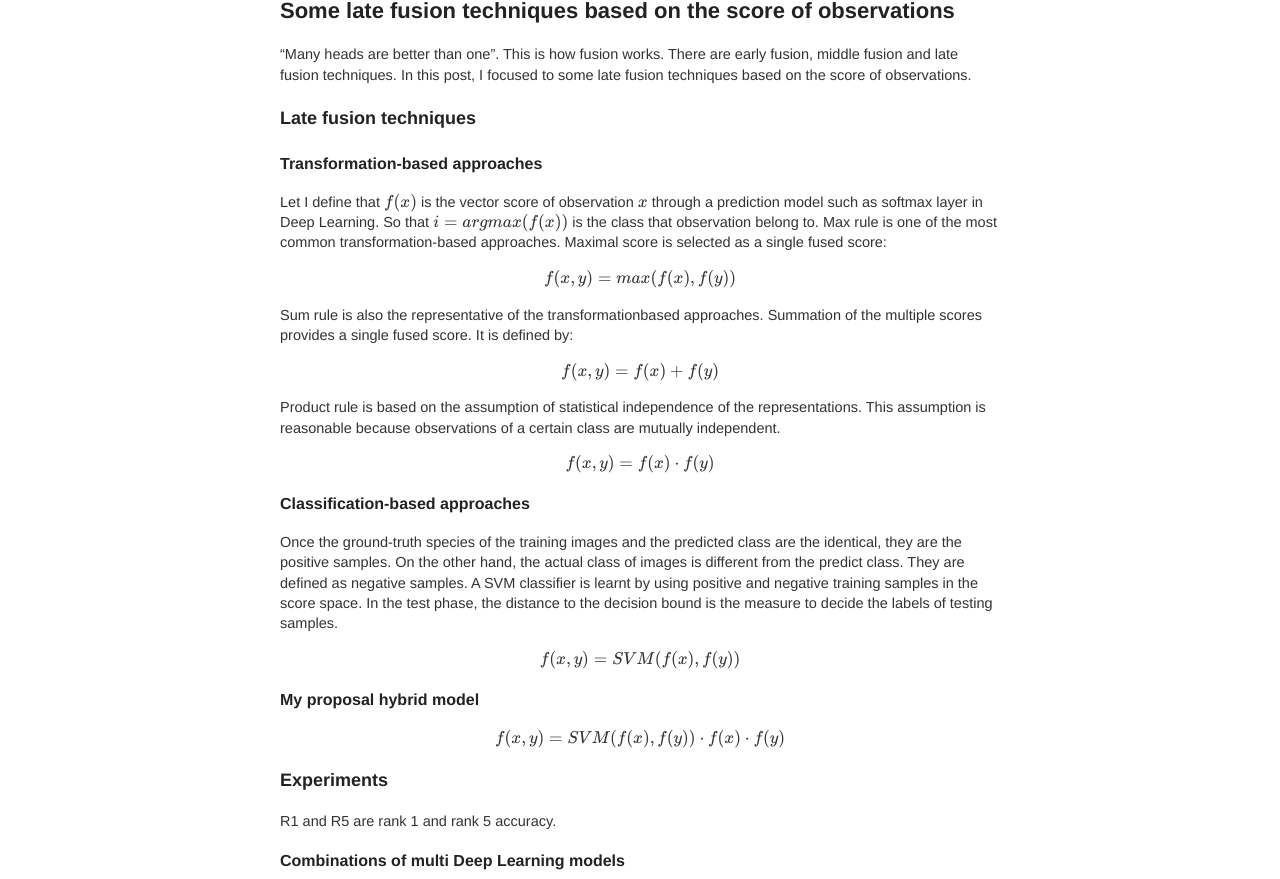
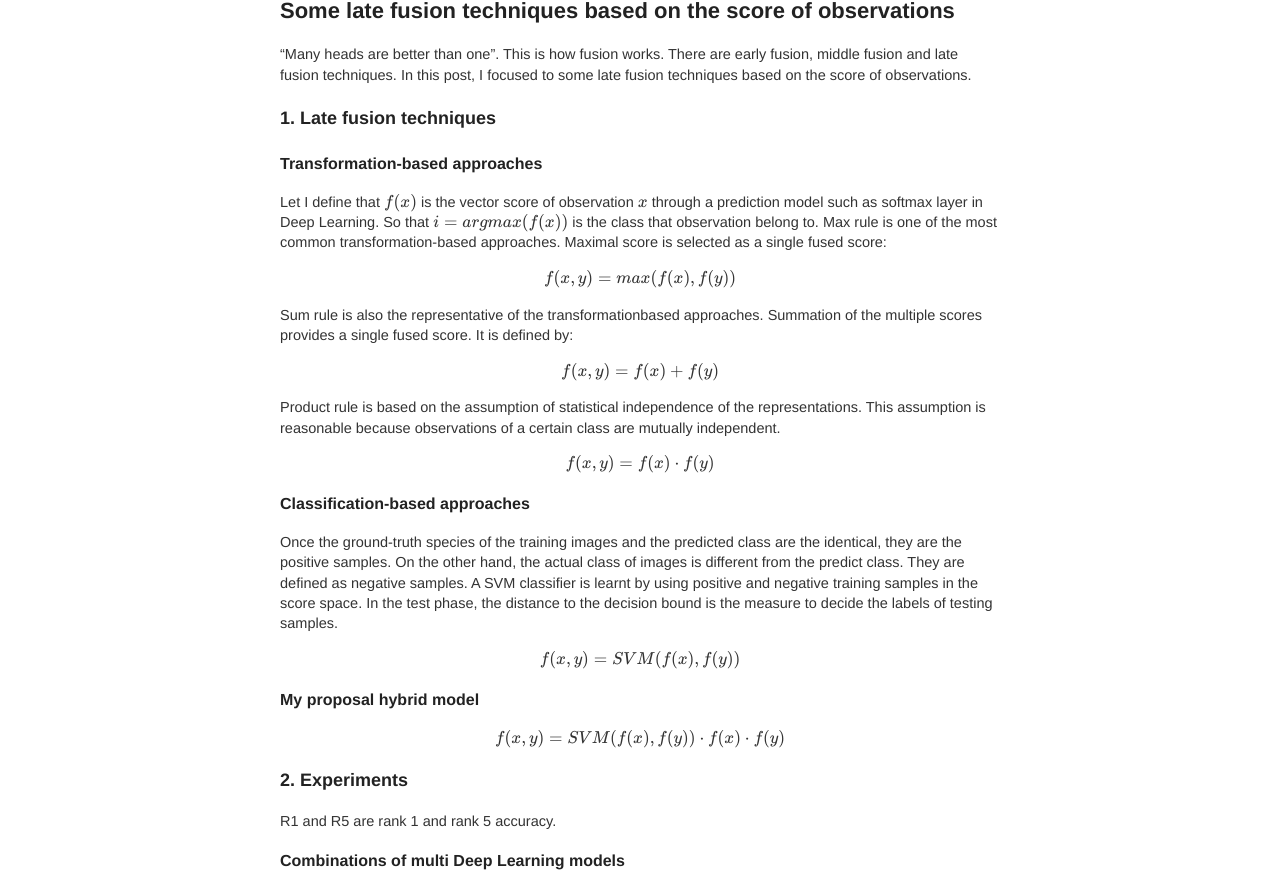
Before and after one commit to peace195/peace195.github.io, a Jekyll site: the page built from _posts/2017-08-01-late-fusion-score.md, in a window 1280 px wide. Shown: the part 169-1048 px from the top of the page. Built offline with Jekyll 4.4.1, drawn with Linux system fonts in a browser that asks for light colours; our own code applies the rules of GitHub Pages for plain Markdown files; formulas are drawn with MathJax 3; comment, search, counter and statistics services are not loaded.

Commit message:
why read more?

```diff
--- a/_posts/2017-08-01-late-fusion-score.md
+++ b/_posts/2017-08-01-late-fusion-score.md
@@ -5,7 +5,7 @@ title: Some late fusion techniques based on the score of observations
 "Many heads are better than one". This is how fusion works. There are early fusion, middle fusion and late fusion techniques.
 In this post, I focused to  some late fusion techniques based on the score of observations.
 
-## Late fusion techniques
+## 1. Late fusion techniques
 
 ### Transformation-based approaches
 
@@ -41,7 +41,7 @@ $$f(x, y) = SVM(f(x), f(y))$$
 
 $$f(x, y) = SVM(f(x), f(y)) \cdot f(x) \cdot f(y)$$
 
-## Experiments
+## 2. Experiments
 
 R1 and R5 are rank 1 and rank 5 accuracy.
 
```
